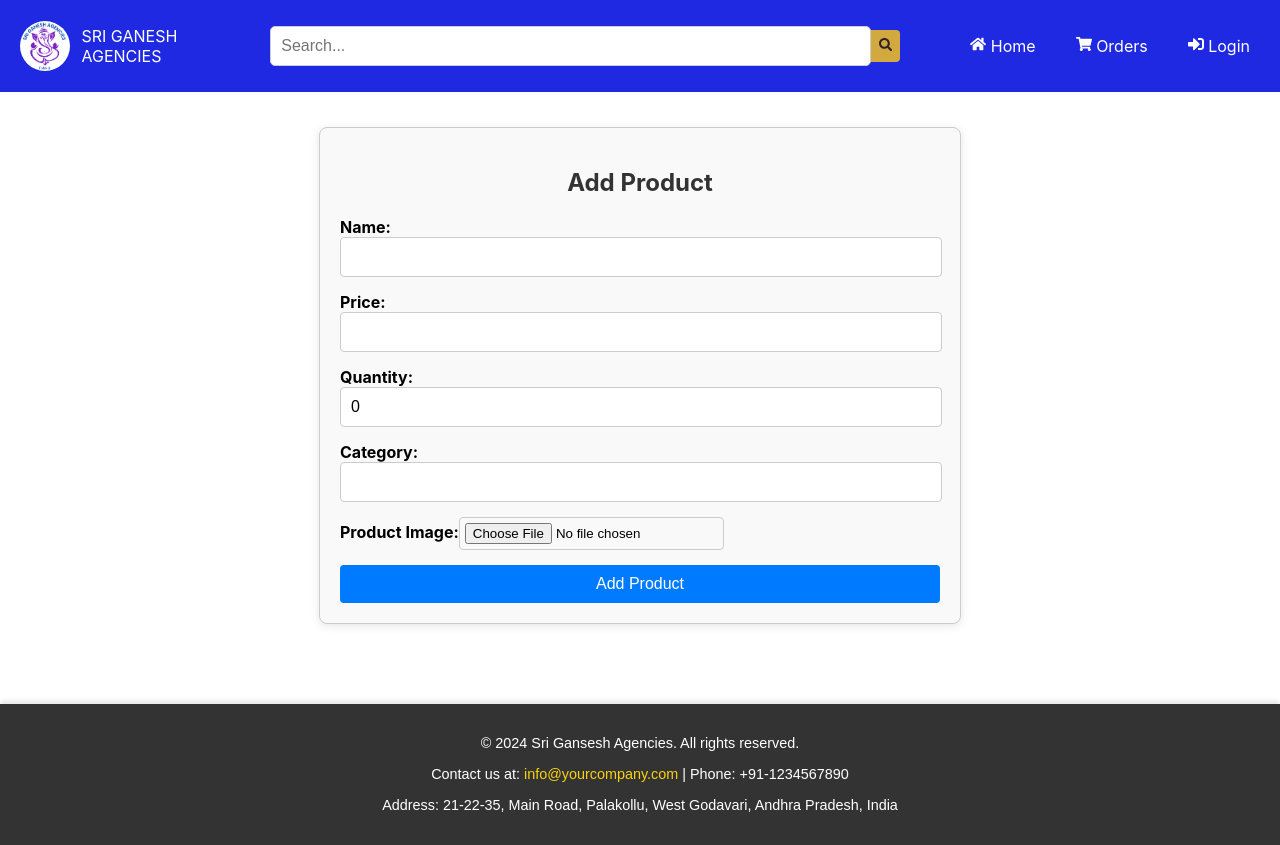
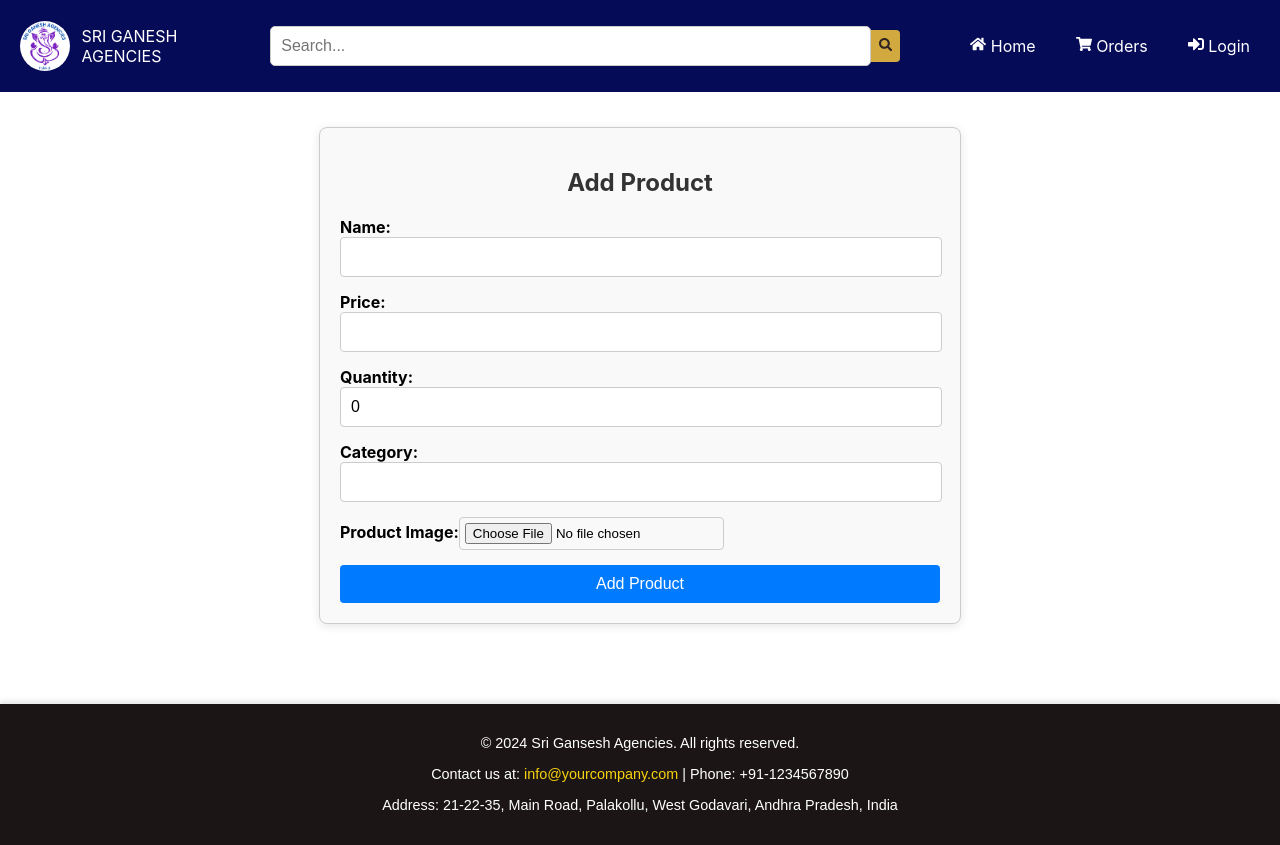
Before and after one commit to vvnkarthikg/mern-store, a React (Create React App) app in the folder frontend/website/: page /add-product in a window 1280 px wide. Built offline with nearby package versions, Linux system fonts and the light colour scheme.

Commit message:
updated navbar and footer

```diff
--- a/frontend/website/src/components/Navbar.css
+++ b/frontend/website/src/components/Navbar.css
@@ -3,7 +3,7 @@
   justify-content: space-between;
   align-items: center;
   padding: 10px 20px;
-  background-color: #1f29e2;
+  background-color: #060b58;
   color: white; /* White text */
   width: 100; /* Use full width */
   margin-bottom: 15px;
--- a/frontend/website/src/components/Pages/Footer.css
+++ b/frontend/website/src/components/Pages/Footer.css
@@ -1,6 +1,6 @@
 /* Footer Container */
 .footer-container {
-    background-color: #333;
+    background-color: #1b1515 !important;
     color: white;
     text-align: center;
     padding: 20px 0;
```
